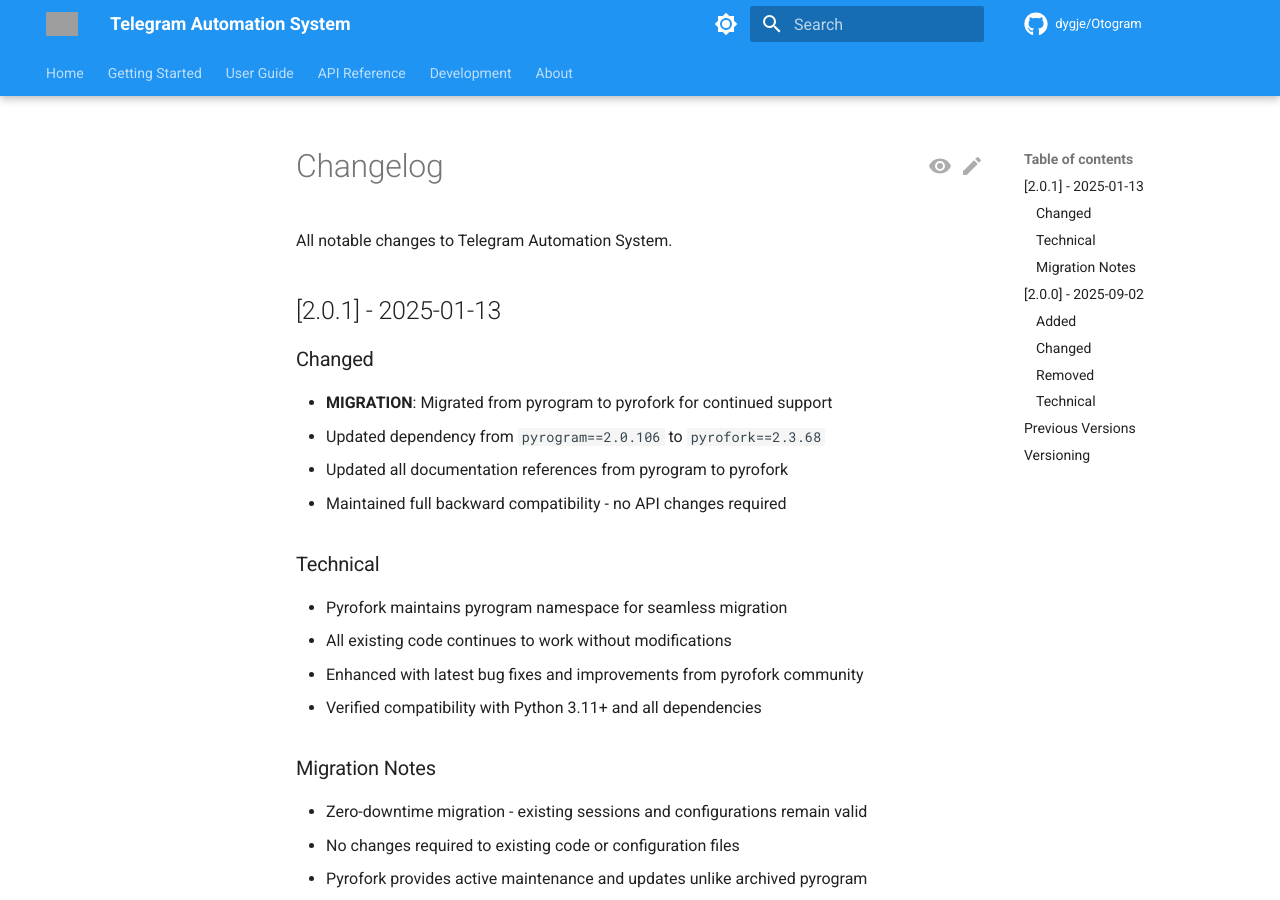
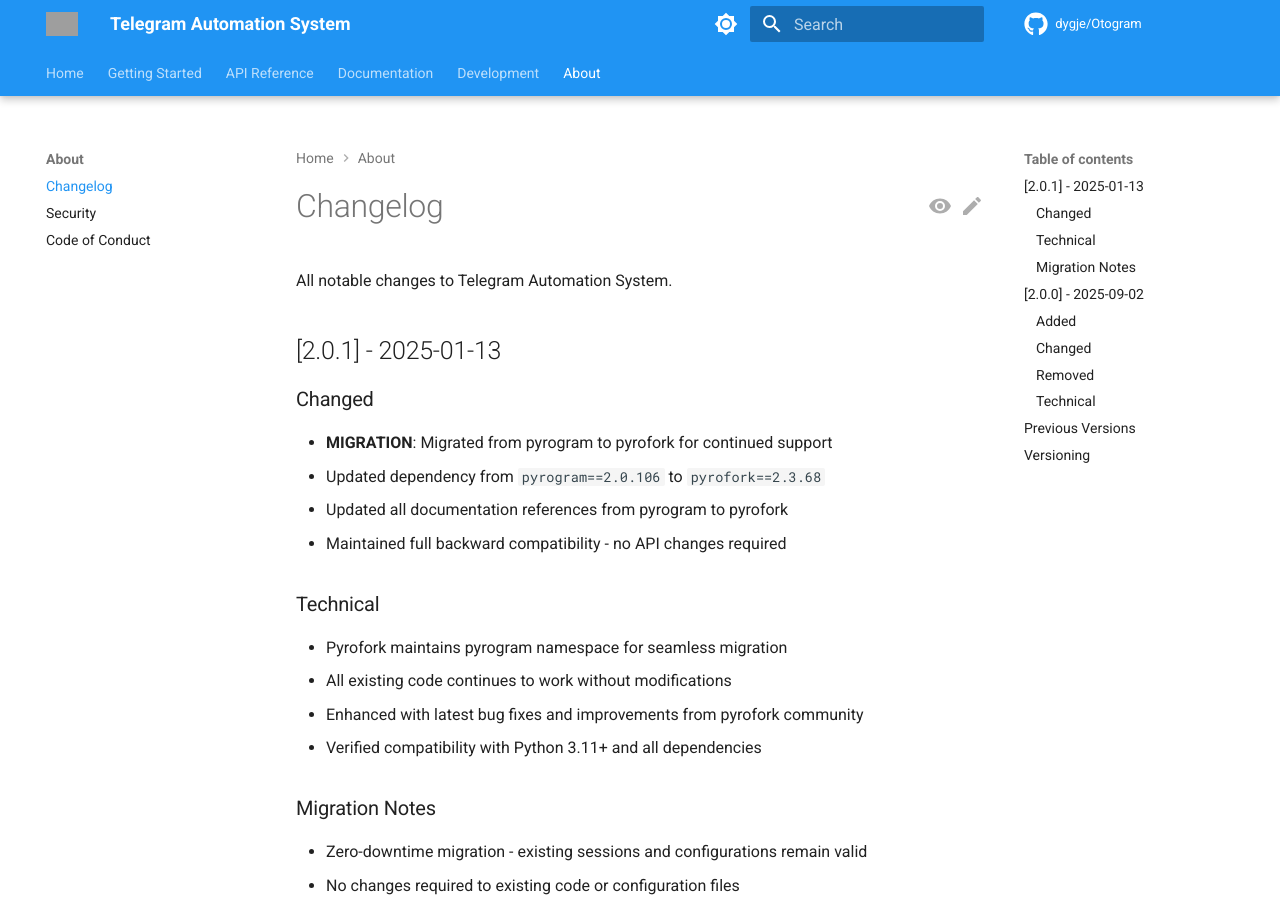
Before and after one commit to dygje/Otogram, an MkDocs documentation site: the page built from docs/CHANGELOG.md, in a window 1280 px wide and 900 px high. Built offline with MkDocs 1.6.1 and Material for MkDocs 9.7.7, drawn with Linux system fonts in a browser that asks for light colours; comment, search, counter and statistics services are not loaded; the version menu is left out; part of the change alters nothing that is shown; grey boxes are pictures that could not be loaded.

Commit message:
auto-commit for efc2a35d-26d9-4a0e-9875-32de7a921632

```diff
--- a/mkdocs.yml
+++ b/mkdocs.yml
@@ -60,31 +60,17 @@ theme:
 # Navigation
 nav:
   - Home: index.md
-  - Getting Started:
-    - Overview: getting-started/overview.md
-    - Installation: getting-started/installation.md
-    - Configuration: getting-started/configuration.md
-    - First Run: getting-started/first-run.md
-  - User Guide:
-    - Bot Commands: user-guide/bot-commands.md
-    - Message Management: user-guide/messages.md
-    - Group Management: user-guide/groups.md
-    - System Configuration: user-guide/configuration.md
-    - Monitoring: user-guide/monitoring.md
-  - API Reference:
-    - Overview: api/overview.md
-    - Models: api/models.md
-    - Services: api/services.md
-    - Core: api/core.md
+  - Getting Started: GETTING_STARTED.md
+  - API Reference: API.md
+  - Documentation: README.md
   - Development:
-    - Contributing: development/contributing.md
-    - Architecture: development/architecture.md
-    - Testing: development/testing.md
-    - Deployment: development/deployment.md
+    - Contributing: CONTRIBUTING.md
+    - Migration Guide: PYROGRAM_TO_PYROFORK_MIGRATION.md
+    - Architecture Decisions: decisions/README.md
   - About:
-    - Changelog: about/changelog.md
-    - License: about/license.md
-    - Security: about/security.md
+    - Changelog: CHANGELOG.md
+    - Security: SECURITY.md
+    - Code of Conduct: CODE_OF_CONDUCT.md
 
 # Plugins
 plugins:
```
